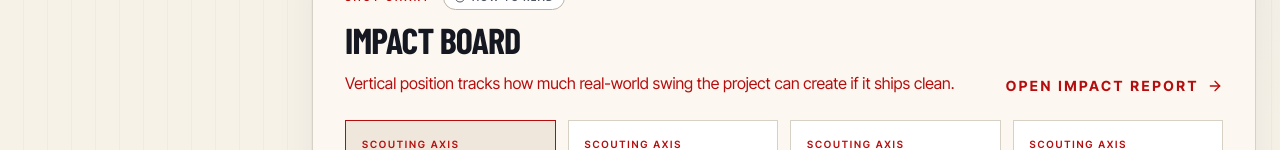
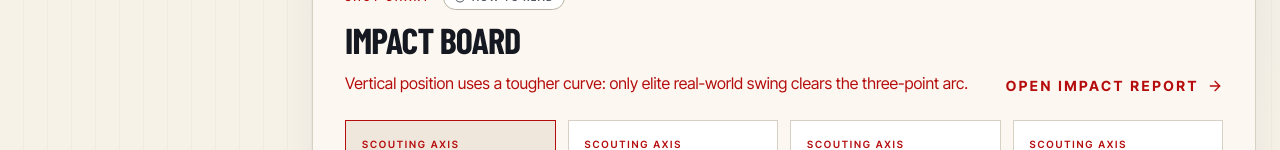
Before and after one commit to jakyeamos/portfolio, a React (Vite) app: page /projects in a window 1280 px wide. Shown: the part 802-952 px from the top of the page. Built offline with nearby package versions, Linux system fonts and the light colour scheme; a web font is replaced by a local one.

Commit message:
Recalibrate project court arc threshold

```diff
--- a/src/content/currentProjects.ts
+++ b/src/content/currentProjects.ts
@@ -20,22 +20,22 @@ export const PROJECT_AXIS_META: Record<
 > = {
   impact: {
     label: 'Impact',
-    deck: 'Vertical position tracks how much real-world swing the project can create if it ships clean.',
+    deck: 'Vertical position uses a tougher curve: only elite real-world swing clears the three-point arc.',
     tone: 'text-[color:var(--color-primary)]',
   },
   difficulty: {
     label: 'Difficulty',
-    deck: 'Vertical position tracks technical complexity, moving parts, and operational drag.',
+    deck: 'Vertical position uses a tougher curve: only unusually complex builds clear the three-point arc.',
     tone: 'text-[color:var(--color-secondary)]',
   },
   ambition: {
     label: 'Ambition',
-    deck: 'Vertical position tracks scope, ceiling, and how much court the project is trying to cover.',
+    deck: 'Vertical position uses a tougher curve: only true ceiling bets clear the three-point arc.',
     tone: 'text-[color:var(--color-gold)]',
   },
   creativity: {
     label: 'Creativity',
-    deck: 'Vertical position tracks originality of the concept, framing, or product wedge.',
+    deck: 'Vertical position uses a tougher curve: only the most original project wedges clear the three-point arc.',
     tone: 'text-[color:var(--color-primary)]',
   },
 } as const;
--- a/src/pages/CurrentProjects.tsx
+++ b/src/pages/CurrentProjects.tsx
@@ -59,14 +59,17 @@ function clamp(value: number, min: number, max: number): number {
 
 function getShotCoordinates(project: CurrentProject, axis: ProjectAxis): CourtPoint {
   const health = project.trackerScore / 100;
-  const axisGrade = project.grades[axis] / 10;
+  const axisGrade = project.grades[axis];
+  const eliteLift = Math.max(0, axisGrade - 8) ** 1.35;
+  const baselineGrade = Math.min(axisGrade, 8);
+  const verticalScore = (baselineGrade - 5) * 7.2 + eliteLift * 13;
   const difficultyPressure = (project.grades.difficulty - 5.5) / 10;
   const creativeSpread = (project.grades.creativity - project.grades.impact) / 10;
   const statusDrag =
     project.trackerStatus === 'on_track' ? 0.03 : project.trackerStatus === 'stalled' ? -0.06 : -0.02;
 
   const left = clamp(14 + health * 72 + creativeSpread * 7 + statusDrag * 100, 8, 92);
-  const top = clamp(86 - axisGrade * 74 + difficultyPressure * 7, 8, 90);
+  const top = clamp(72 - verticalScore + difficultyPressure * 4, 8, 90);
 
   return { left, top };
 }
```
